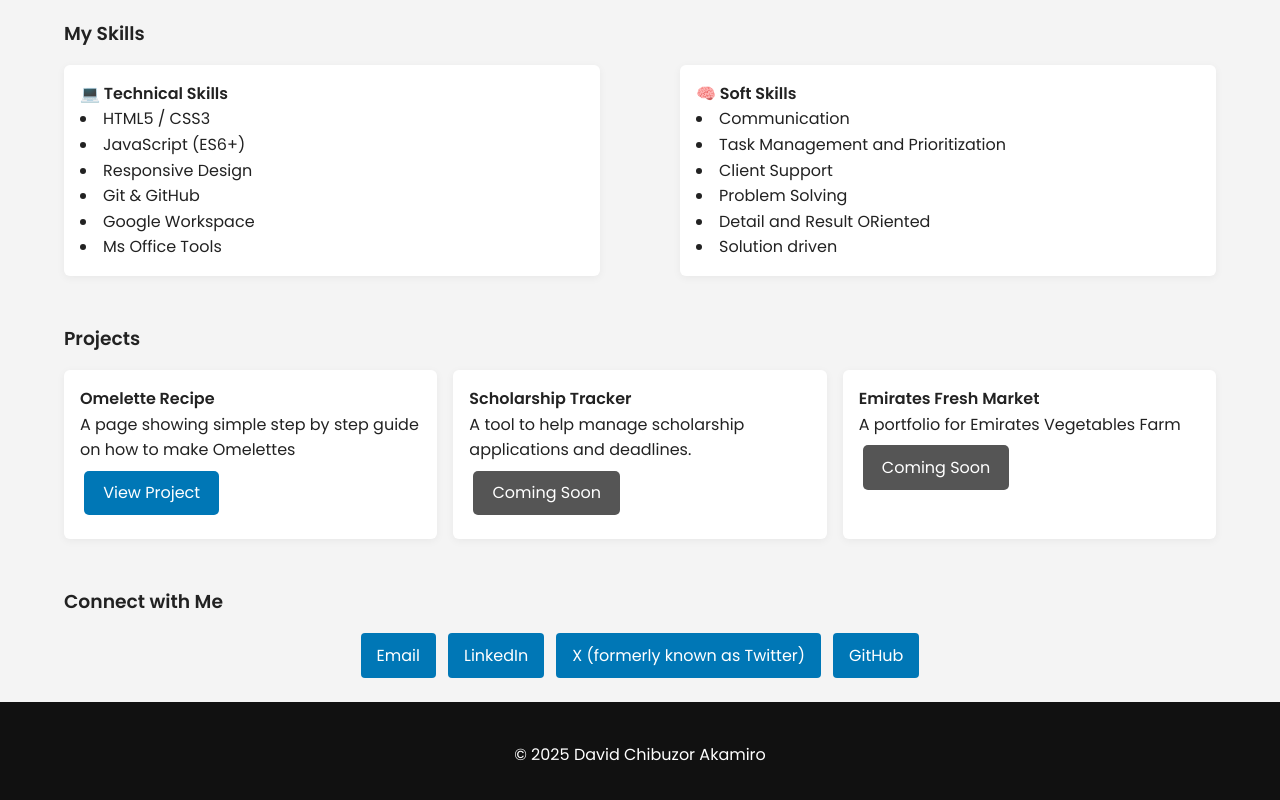
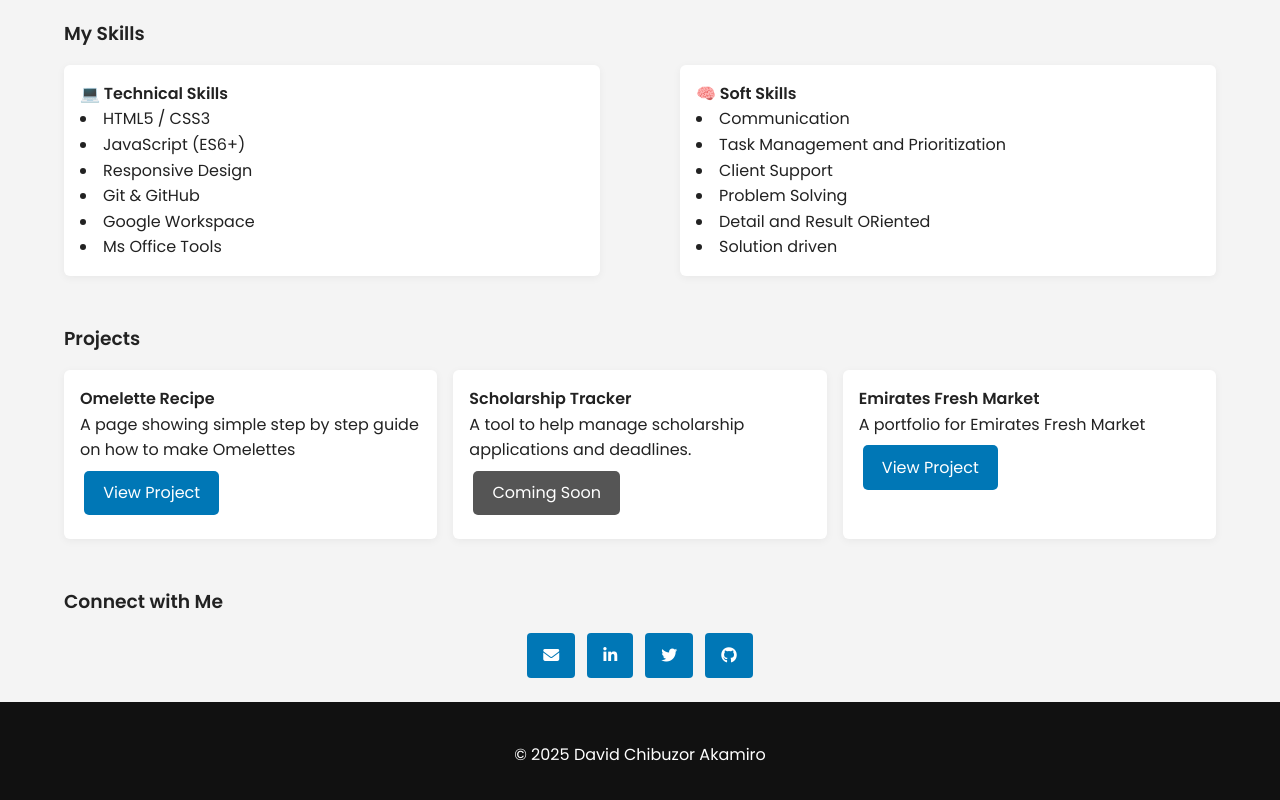
Before and after one commit to Ichie-David/My-Portfolio, a plain HTML site: page index.html in a window 1280 px wide. Shown: the part 598-1398 px from the top of the page. Drawn offline with Linux system fonts and the light colour scheme.

Commit message:
updated efm webpage

```diff
--- a/index.html
+++ b/index.html
@@ -7,6 +7,7 @@
     <title>David Akamiro | Portfolio</title>
     <link href="https://fonts.googleapis.com/css2?family=Poppins:wght@400;600&display=swap" rel="stylesheet" />
     <link rel="stylesheet" href="style.css" />
+    <link rel="stylesheet" href="https://cdnjs.cloudflare.com/ajax/libs/font-awesome/6.4.0/css/all.min.css" />
     <script defer src="script.js"></script>
 </head>
 
@@ -100,8 +101,8 @@
                 </div>
                 <div class="project-card">
                     <h4>Emirates Fresh Market</h4>
-                    <p>A portfolio for Emirates Vegetables Farm</p>
-                    <a href="#" class="btn btn-secondary">Coming Soon</a>
+                    <p>A portfolio for Emirates Fresh Market</p>
+                    <a href="https://ichie-david.github.io/EMIRATES-FRESH/" target="_blank" class="btn">View Project</a>
                 </div>
             </div>
         </div>
@@ -111,10 +112,11 @@
         <div class="container">
             <h3>Connect with Me</h3>
             <div class="social-bar">
-                <a href="mailto:dchibuzor31@gmail.com">Email</a>
-                <a href="https://linkedin.com/in/david-chibuzor-akamiro" target="_blank">LinkedIn</a>
-                <a href="https://x.com/DavidChibuzor_?s=08" target="_blank">X (formerly known as Twitter)</a>
-                <a href="https://github.com/Ichie-David" target="_blank">GitHub</a>
+                <a href="mailto:dchibuzor31@gmail.com"><i class="fas fa-envelope"></i></a>
+                <a href="https://linkedin.com/in/david-chibuzor-akamiro" target="_blank"><i
+                        class="fab fa-linkedin-in"></i></a>
+                <a href="https://x.com/DavidChibuzor_?s=08" target="_blank"><i class="fab fa-twitter"></i></a>
+                <a href="https://github.com/Ichie-David" target="_blank"><i class="fab fa-github"></i></a>
             </div>
         </div>
     </section>
```
